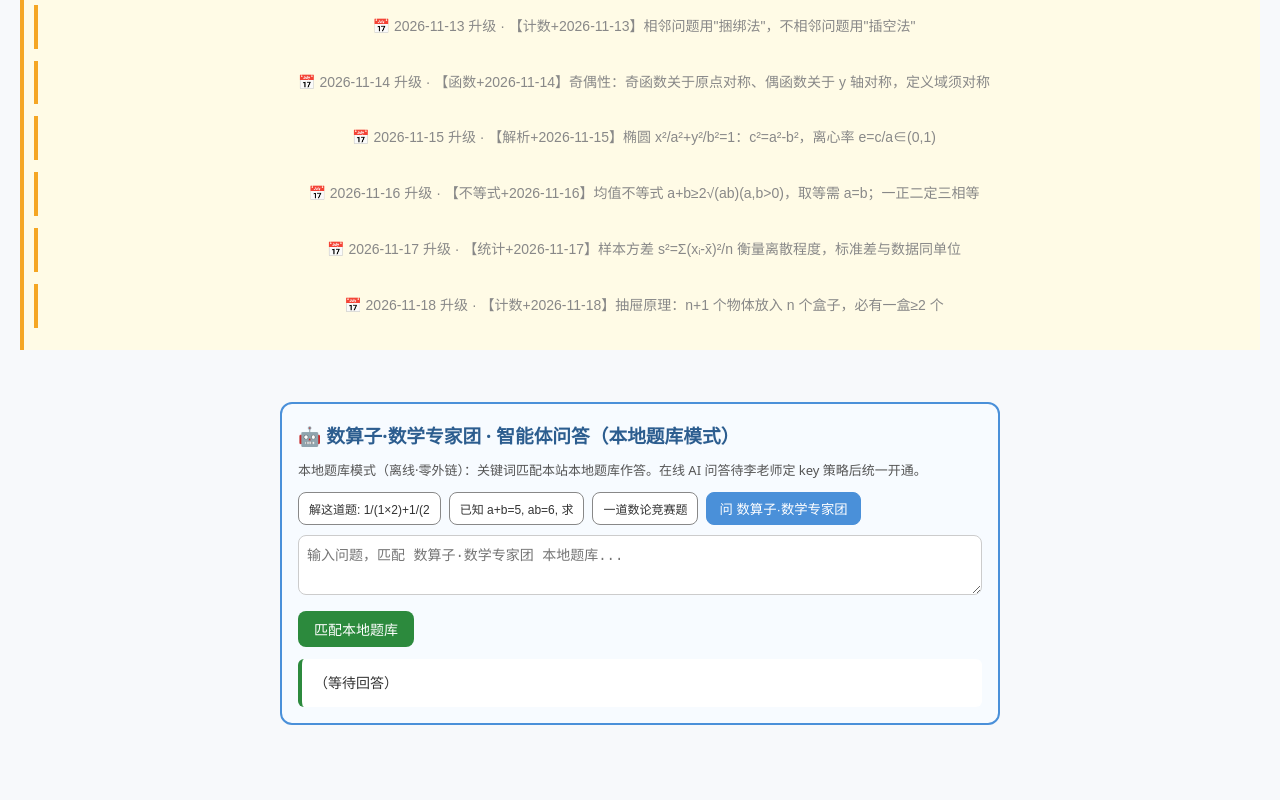
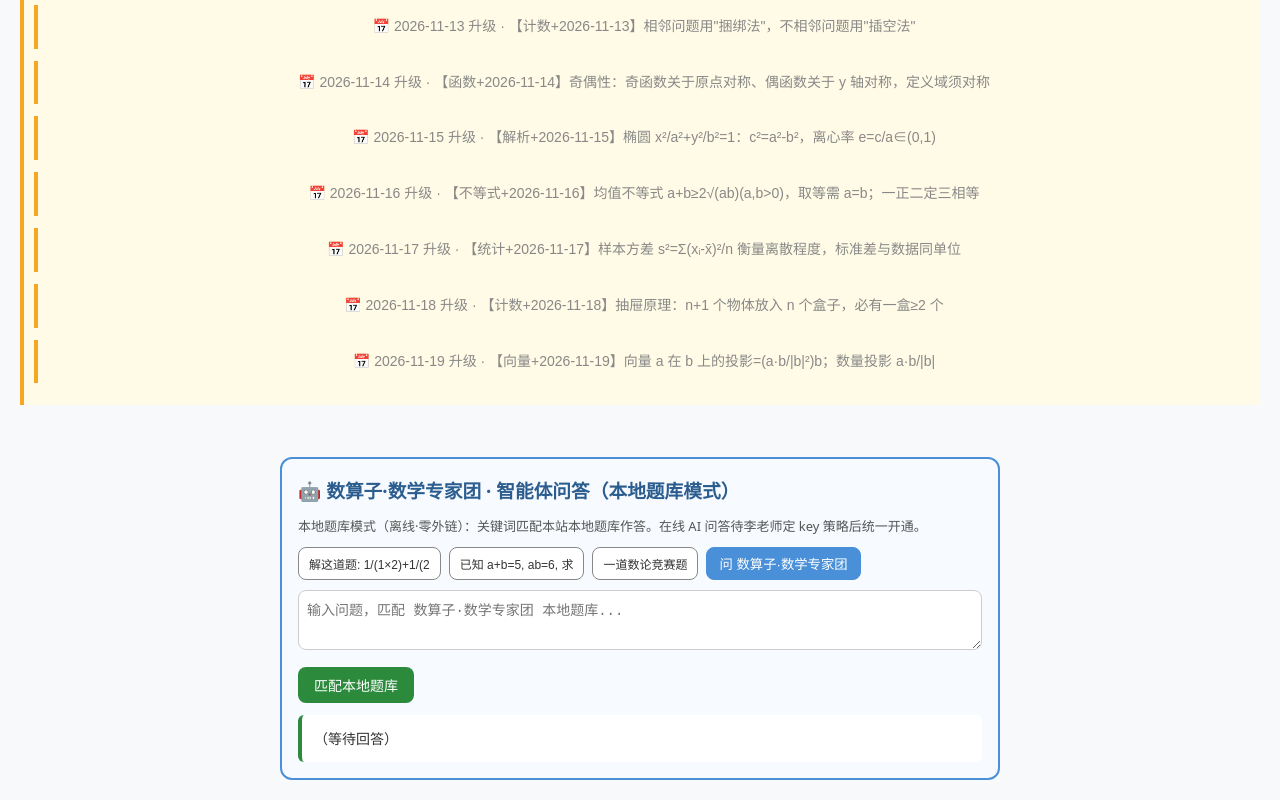
Before and after one commit to dapengzhanchi141345/li-yanming-math, a plain HTML site: page index.html in a window 1280 px wide. Shown: the part 2227-3027 px from the top of the page. Before the commit the page ends 2972 px from the top, so only its background shows below. Drawn offline with Linux system fonts and the light colour scheme.

Commit message:
math 12独立站升级 2026-11-19

```diff
--- a/index.html
+++ b/index.html
@@ -154,6 +154,8 @@ a <input id="qa" value="1" style="width:60px"> b <input id="qb" value="-5" style
 <div style="background:#fffbe6;border-left:4px solid #f5a623;padding:10px;margin:12px 0;font-size:14px">📅 2026-11-17 升级 · 【统计+2026-11-17】样本方差 s²=Σ(xᵢ-x̄)²/n 衡量离散程度，标准差与数据同单位</div>
 
 <div style="background:#fffbe6;border-left:4px solid #f5a623;padding:10px;margin:12px 0;font-size:14px">📅 2026-11-18 升级 · 【计数+2026-11-18】抽屉原理：n+1 个物体放入 n 个盒子，必有一盒≥2 个</div>
+
+<div style="background:#fffbe6;border-left:4px solid #f5a623;padding:10px;margin:12px 0;font-size:14px">📅 2026-11-19 升级 · 【向量+2026-11-19】向量 a 在 b 上的投影=(a·b/|b|²)b；数量投影 a·b/|b|</div>
 </footer>
 
 <script>
```
